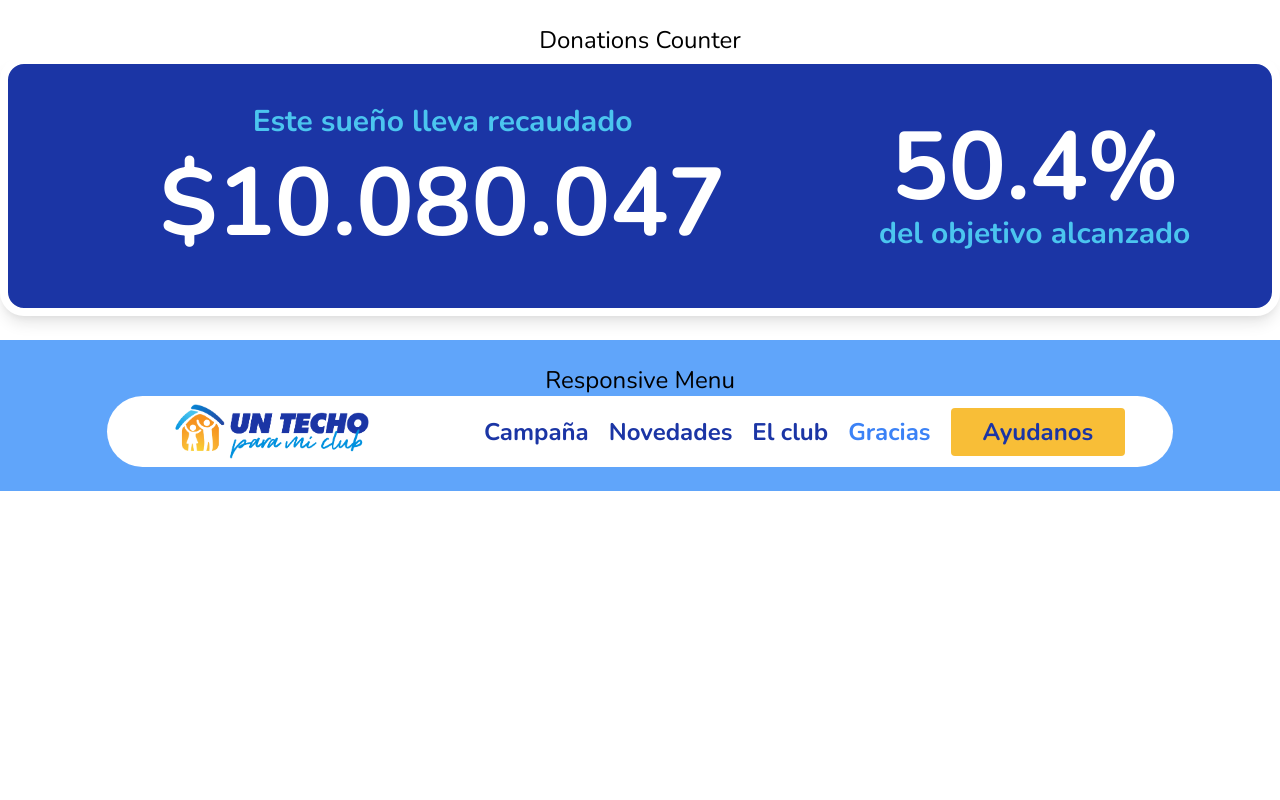
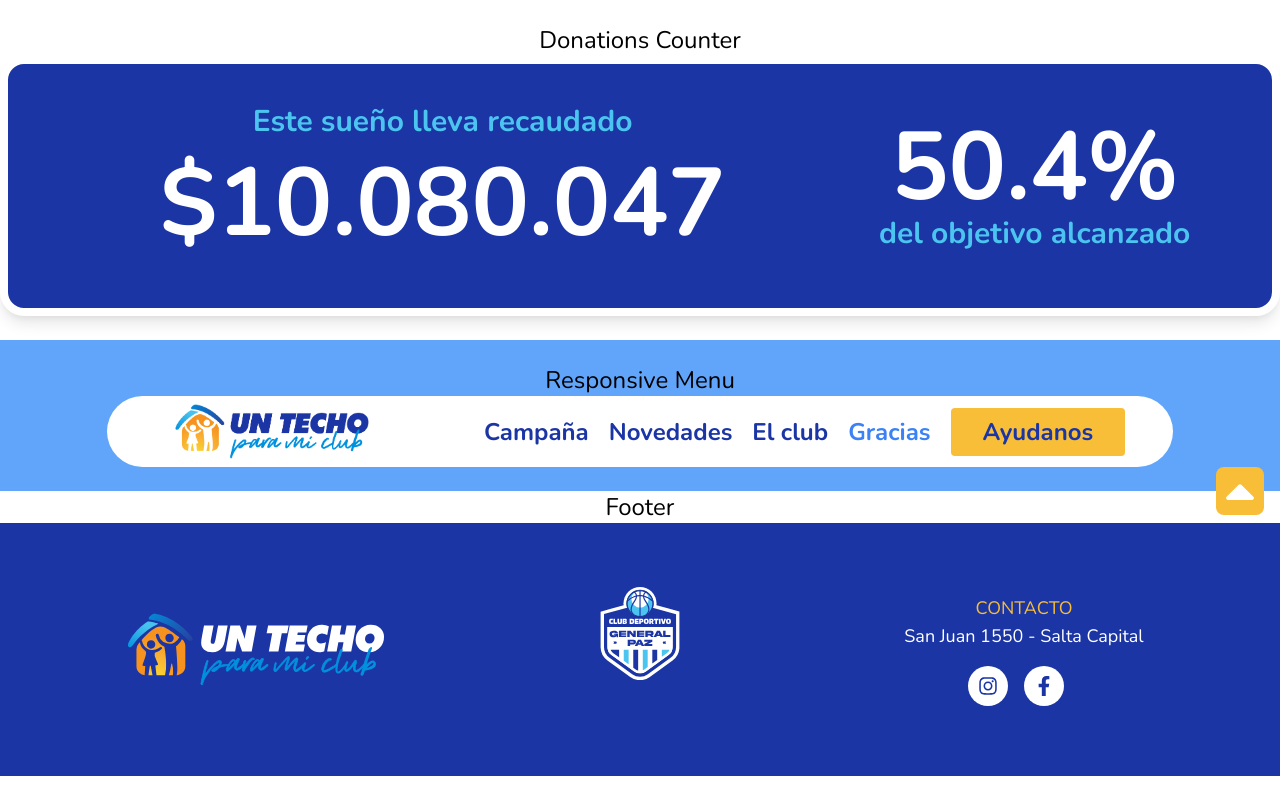
Before and after one commit to eltuna9/techo-para-mi-club, a Next.js app: page /elements in a window 1280 px wide. Built offline with nearby package versions, Linux system fonts and the light colour scheme.

Commit message:
Add to showcase page

```diff
--- a/pages/elements.tsx
+++ b/pages/elements.tsx
@@ -1,6 +1,7 @@
 // This page is just to showcase the different componets we are creating, we'll delete it once we are ready to go to production.
 import * as React from 'react'
 import { DonationsCounter } from '../components/donationsCounter'
+import { Footer } from '../components/Footer'
 import Menu from '../components/Menu'
 
 export default function ComponentsShowcase() {
@@ -14,6 +15,8 @@ export default function ComponentsShowcase() {
         <h2 className="text-center text-2xl">Responsive Menu</h2>
         <Menu />
       </div>
+      <h2 className="text-center text-2xl">Footer</h2>
+      <Footer />
     </>
   )
 }
```
